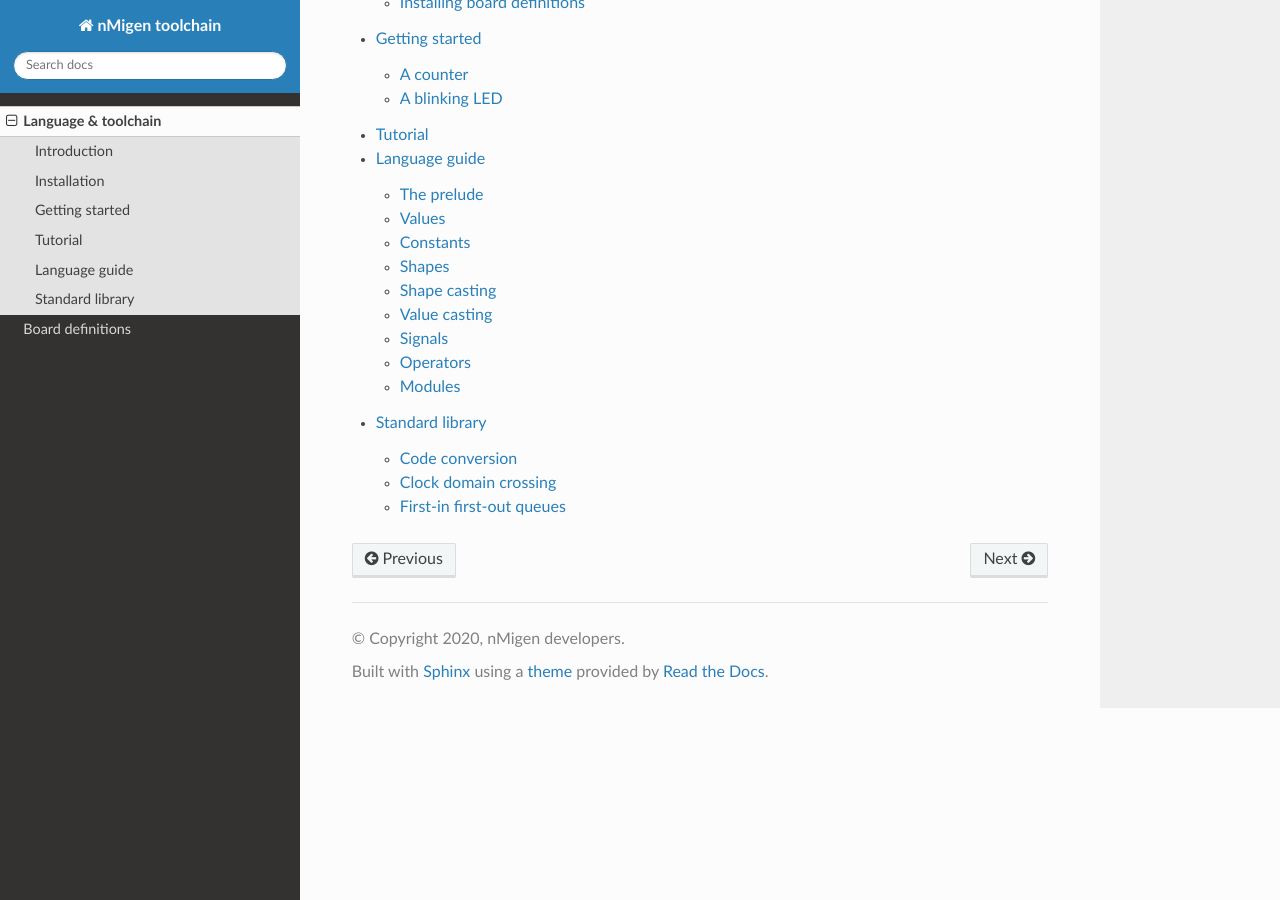
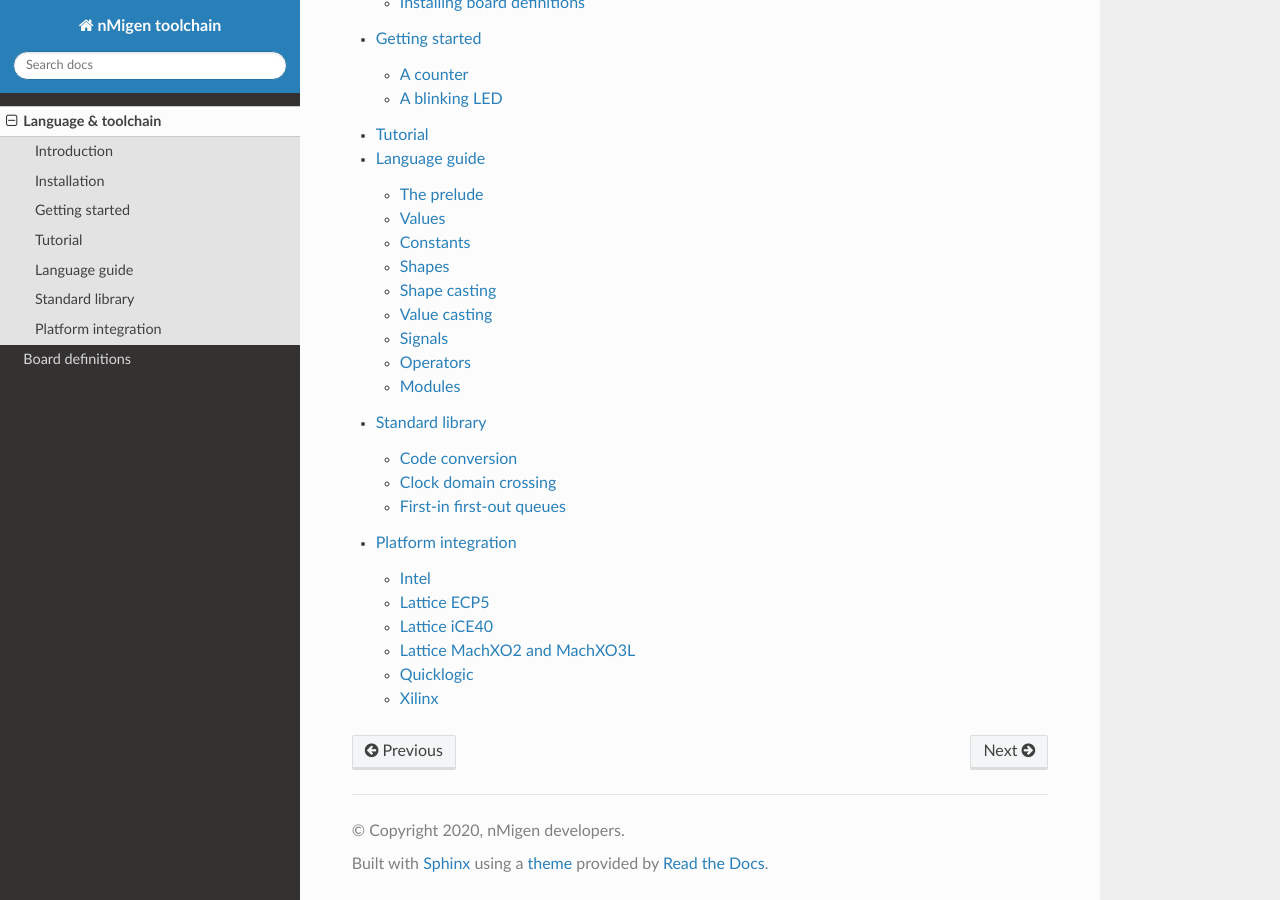
Before and after one commit to nmigen1/nmigen, a Sphinx documentation site: the page built from docs/index.rst, in a window 1280 px wide and 900 px high, scrolled down 522 px. Built offline with Sphinx 7.4.7 and the Read the Docs theme 2.0.0, drawn with Linux system fonts in a browser that asks for light colours; the version number could not be read and is left out.

```diff
--- a/docs/index.rst
+++ b/docs/index.rst
@@ -14,3 +14,4 @@ Language & toolchain
    tutorial
    lang
    stdlib
+   platform
--- /dev/null
+++ b/docs/platform.rst
@@ -0,0 +1,16 @@
+Platform integration
+####################
+
+.. todo::
+
+   Write this section.
+
+.. toctree::
+   :maxdepth: 2
+
+   platform/intel
+   platform/lattice-ecp5
+   platform/lattice-ice40
+   platform/lattice-machxo-2-3l
+   platform/quicklogic
+   platform/xilinx
```
Also changed, not shown: docs/platform/intel.rst (added, +10 -0 lines), docs/platform/lattice-ecp5.rst (added, +10 -0 lines), docs/platform/lattice-ice40.rst (added, +10 -0 lines), docs/platform/lattice-machxo-2-3l.rst (added, +19 -0 lines), docs/platform/quicklogic.rst (added, +10 -0 lines), docs/platform/xilinx.rst (added, +10 -0 lines), 5 other files.
